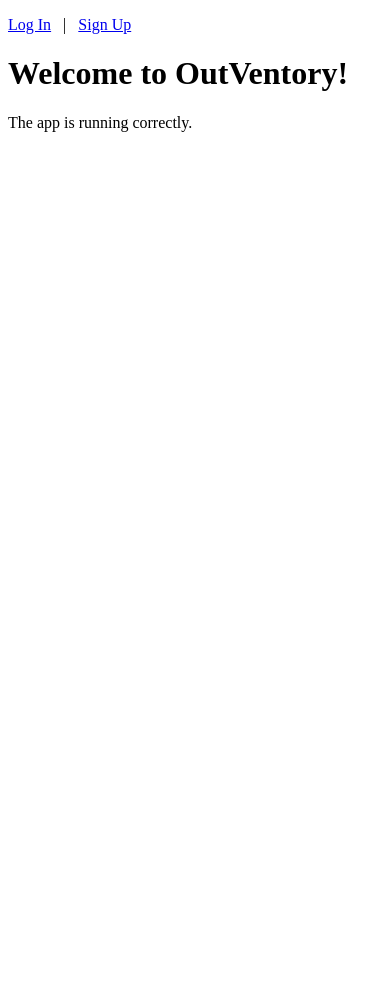
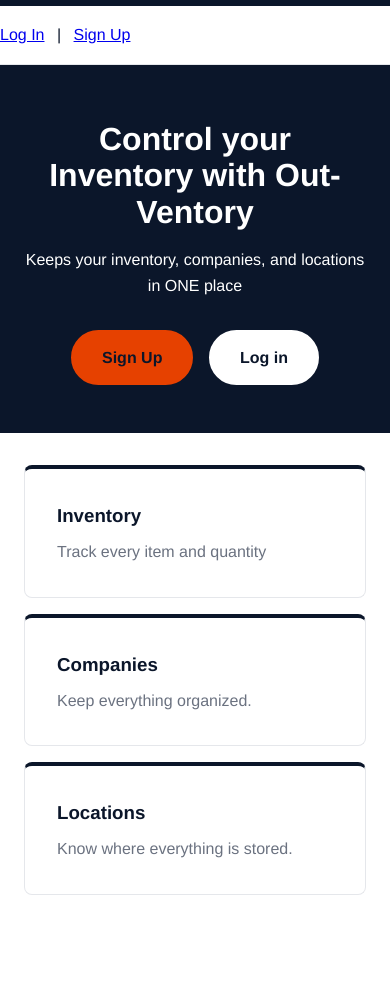
Before and after one commit to Jer-Pha/CS370-Fall2026-Team12-OutVentory, a Django app: page / in a window 390 px wide. Before the commit the page ends 132 px from the top, so only its background shows below. Run offline with Django 5.2, Linux system fonts and the light colour scheme.

Commit message:
User Homepage
Worked on home page for when User is logged in and out. Edited base.html, home.html and created folder "static" holds CSS create files home.css

```diff
--- /dev/null
+++ b/static/css/home.css
@@ -0,0 +1,201 @@
+:root {
+  --navy: #0B162A;
+  --orange: #E64100;
+  --orange-dark: #B93400;
+  --white: #FFFFFF;
+  --muted: #6b7280;
+  --border: #e5e7eb;
+}
+
+/* Base */
+* { box-sizing: border-box; }
+
+body {
+  margin: 0;
+  font-family: "Helvetica Neue", Helvetica, Arial, sans-serif;
+  color: var(--navy);
+  background: var(--white);
+  line-height: 1.6;
+}
+
+main {
+  max-width: 1000px;
+  margin: 0 auto;
+  padding: 0 1.5rem 4rem;
+}
+
+/* Buttons */
+.btn {
+  display: inline-block;
+  padding: 0.8rem 1.8rem;
+  border: 2px solid transparent;
+  border-radius: 999px;
+  font-family: inherit;
+  font-weight: 700;
+  text-decoration: none;
+  cursor: pointer;
+  transition: background 0.5s, color 0.5s, border-color 0.5s, transform 0.5s;
+}
+.btn:hover { transform: translateY(-2px); }
+
+.btn-primary {
+  background: var(--orange);
+  border-color: var(--orange);
+  color: var(--navy);
+}
+.btn-primary:hover {
+  background: var(--navy);
+  border-color: var(--white);
+  color: var(--white);
+}
+
+.btn-secondary {
+  background: var(--white);
+  border-color: var(--white);
+  color: var(--navy);
+}
+.btn-secondary:hover {
+  background: var(--navy);
+  border-color: var(--white);
+  color: var(--white);
+}
+
+.btn-small {
+  font-size: 0.9rem;
+  padding: 0.45rem 1.1rem;
+}
+
+/* Header */
+.site-header {
+  background: var(--white);
+  border-top: 6px solid var(--navy);
+  border-bottom: 1px solid var(--border);
+}
+.site-nav {
+  max-width: 1000px;
+  margin: 0 auto;
+  padding: 0.9rem 1.5rem;
+  display: flex;
+  align-items: center;
+  justify-content: space-between;
+  gap: 1.5rem;
+  flex-wrap: wrap;
+}
+.nav-left, .nav-right {
+  display: flex;
+  align-items: center;
+  gap: 1.25rem;
+  flex-wrap: wrap;
+}
+.nav-brand {
+  font-weight: 800;
+  font-size: 1.3rem;
+  color: var(--orange);
+  text-decoration: none;
+  margin-right: 0.5rem;
+}
+.nav-link {
+  color: var(--navy);
+  text-decoration: none;
+  font-weight: 600;
+  padding-bottom: 2px;
+  border-bottom: 2px solid transparent;
+}
+a.nav-link:hover {
+  color: var(--navy);
+  border-bottom-color: var(--orange);
+}
+.nav-link.disabled {
+  color: #aaaaaa;
+  cursor: not-allowed;
+}
+.nav-user {
+  display: flex;
+  flex-direction: column;
+  line-height: 1.5;
+  font-size: 1rem;
+  text-align: right;
+  color: var(--navy);
+}
+.nav-user strong {
+  color: var(--navy);
+}
+.nav-right form {
+  margin: 0;
+}
+
+/* Logged-out banner */
+.user {
+  text-align: center;
+  padding: 3.5rem 1.5rem 3rem;
+  margin: 0 -1.5rem;
+  background: var(--navy);
+  color: var(--white);
+}
+.user h1 {
+  font-size: clamp(2rem, 5vw, 3.25rem);
+  line-height: 1.15;
+  margin: 0 0 1rem;
+  color: var(--white);
+}
+.user-sub {
+  max-width: 600px;
+  margin: 0 auto 2rem;
+  font-size: 1rem;
+  color: var(--white);
+}
+.user-actions {
+  display: flex;
+  gap: 1rem;
+  justify-content: center;
+  flex-wrap: wrap;
+}
+
+/* Feature cards */
+.features {
+  display: grid;
+  grid-template-columns: repeat(auto-fit, minmax(210px, 1fr));
+  gap: 1rem;
+  margin: 2rem 0 3rem;
+}
+.feature {
+  background: var(--white);
+  border: 1px solid var(--border);
+  border-top: 4px solid var(--navy);
+  border-radius: 8px;
+  padding: 1.5rem;
+}
+.feature h3 {
+  margin: 0.5rem;
+}
+.feature p {
+  margin: 0 0.5rem 0.5rem;
+  color: var(--muted);
+}
+a.feature-link {
+  display: block;
+  text-decoration: none;
+  color: inherit;
+  transition: border-top-color 0.3s, box-shadow 0.3s, transform 0.3s;
+}
+a.feature-link:hover {
+  border-top-color: var(--orange);
+  box-shadow: 0 6px 16px rgba(11, 22, 42, 0.12);
+  transform: translateY(-2px);
+}
+.feature.disabled {
+  opacity: 0.5;
+  border-top-color: var(--border);
+}
+
+/* Dashboard when logged in */
+.dashboard-intro {
+  padding: 3rem 0 0.5rem;
+}
+.dashboard-intro h1 {
+  margin: 0 0 0.25rem;
+}
+.dashboard-intro .user-sub {
+  margin: 0;
+  color: var(--muted);
+ }
--- a/templates/base.html
+++ b/templates/base.html
@@ -1,3 +1,4 @@
+{% load static %}
 <!DOCTYPE html>
 <html lang="en">
   <head>
@@ -16,10 +17,14 @@
         {% endblock %}
       {% endif %}| OutVentory
     </title>
+
+    <!-- Styles -->
+    <link rel="stylesheet" href="{% static 'css/home.css' %}" />
+    {% block extra_css %}{% endblock %}
   </head>
   <body>
     <!-- Header -->
-    <header>
+    <header class="site-header">
       {% include 'core/partials/site_header.html' %}
     </header>
 
--- a/templates/core/home.html
+++ b/templates/core/home.html
@@ -1,6 +1,76 @@
 {% extends 'base.html' %}
 
+{% block title %}Home{% endblock %}
+
 {% block content %}
-  <h1>Welcome to OutVentory!</h1>
-  <p>The app is running correctly.</p>
+  {% if user.is_authenticated %}
+
+    <section class="dashboard-intro">
+      <h1>Welcome back, {{ user.profile.name|default:user.username }}</h1>
+      {% if user.profile.company %}
+        <p class="user-sub">{{ user.profile.company.name }}</p>
+      {% endif %}
+    </section>
+
+      {% if user.profile.is_admin %}
+        <div class="feature disabled">
+          <h3>Employees</h3>
+          <p>Coming soon</p>
+        </div>
+      {% endif %}
+
+      {% if user.profile.can_create_item or user.profile.can_edit_item or user.profile.can_delete_item %}
+        <a class="feature feature-link" href="{% url 'item_list' %}">
+          <h3>Items</h3>
+          <p>Control your inventory</p>
+        </a>
+      {% endif %}
+
+      {% if user.profile.can_create_location or user.profile.can_edit_location or user.profile.can_delete_location %}
+        <a class="feature feature-link" href="{% url 'location_list' %}">
+          <h3>Locations</h3>
+          <p>Create your own Locations</p>
+        </a>
+      {% endif %}
+
+      {% if user.profile.is_owner %}
+        <a class="feature feature-link" href="{% url 'building_list' %}">
+          <h3>Buildings</h3>
+          <p>Create your buildings.</p>
+        </a>
+      {% endif %}
+    </section>
+
+  {% else %}
+
+    <section class="user">
+      <h1>Control your Inventory with Out-Ventory</h1>
+      <p class="user-sub">
+        Keeps your inventory, companies,
+        and locations in ONE place
+      </p>
+      <div class="user-actions">
+        <a class="btn btn-primary" href="{% url 'signup' %}">Sign Up</a>
+        <a class="btn btn-secondary" href="{% url 'login' %}">Log in</a>
+      </div>
+    </section>
+
+    <section class="features">
+      <div class="feature">
+        <h3>Inventory</h3>
+        <p>Track every item and quantity</p>
+      </div>
+
+      <div class="feature">
+        <h3>Companies</h3>
+        <p>Keep everything organized.</p>
+      </div>
+
+      <div class="feature">
+        <h3>Locations</h3>
+        <p>Know where everything is stored.</p>
+      </div>
+    </section>
+
+  {% endif %}
 {% endblock %}
```
